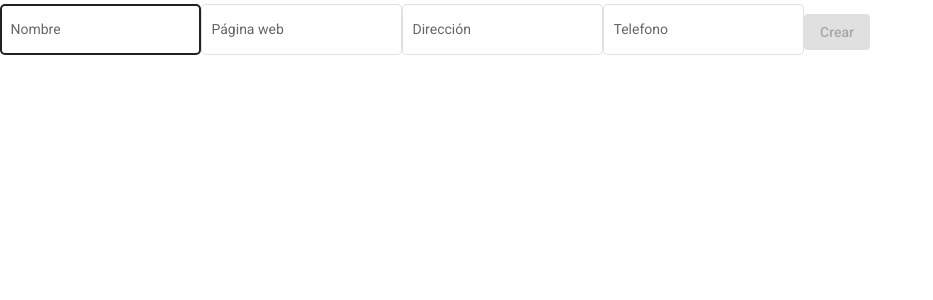
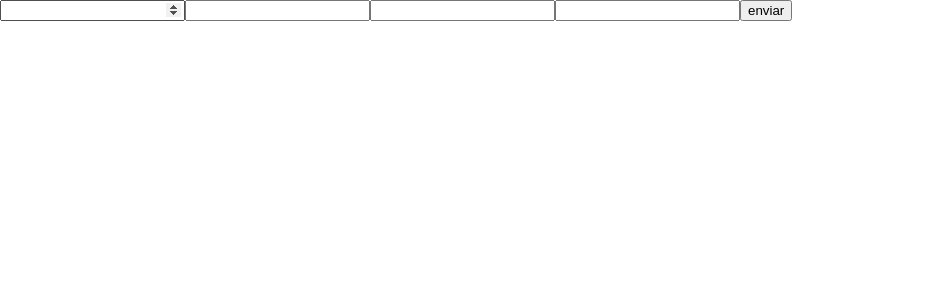
Before and after one commit to David-sqrtpi/shop-stalls, an Angular app in the folder view/: page / in a window 1280 px wide. Shown: the top 300 px of the page, without its empty margins (0-933 px from the left). Built offline with nearby package versions, Linux system fonts and the light colour scheme.

Commit message:
Merge branch

```diff
--- a/view/src/app/app.component.html
+++ b/view/src/app/app.component.html
@@ -1 +1 @@
-<app-create-company></app-create-company>
+<app-add-product></app-add-product>
--- a/view/src/app/app.module.ts
+++ b/view/src/app/app.module.ts
@@ -23,7 +23,7 @@ import { CreateCompanyComponent } from './components/create-company/create-compa
 import { EmailFormComponent } from './components/email-form/email-form.component';
 import { PasswordFormComponent } from './components/password-form/password-form.component';
 import { CreateUserComponent } from './components/create-user/create-user.component';
-
+import { AddProductComponent } from "./components/add-product/add-product.component";
 
 @NgModule({
   declarations: [
@@ -36,7 +36,8 @@ import { CreateUserComponent } from './components/create-user/create-user.compon
     CreateCompanyComponent,
     EmailFormComponent,
     PasswordFormComponent,
-    CreateUserComponent
+    CreateUserComponent,
+    AddProductComponent
   ],
   imports: [
     BrowserModule,
```
Also changed, not shown: 1 other file (tests, documents, lock files or other folders).
